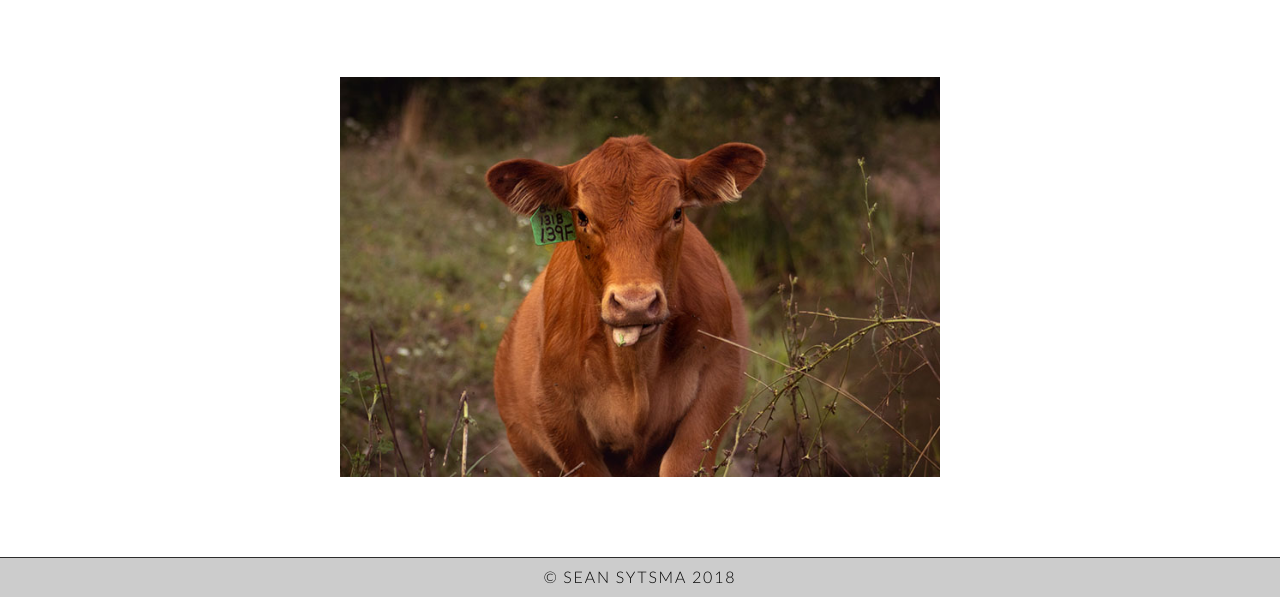
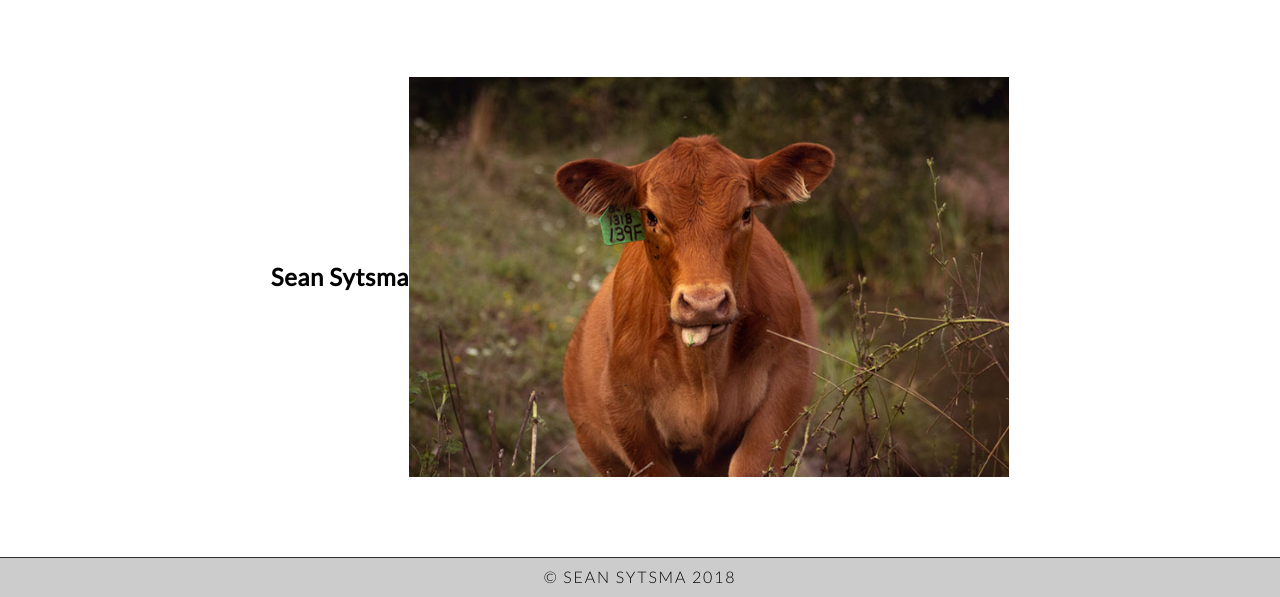
Before and after one commit to syts0002/mtm6330-midterm-syts0002, a website: page index.html in a window 1280 px wide. Shown: the part 203-800 px from the top of the page. Drawn offline with Linux system fonts and the light colour scheme.

Commit message:
updated index

```diff
--- a/index.html
+++ b/index.html
@@ -34,6 +34,7 @@
 
   <!-- main page content  -->
   <div class="content">
+    <h1>Sean Sytsma</h1>
     <div class="imageContainer">
       <img src="./img/landingImage.jpg" alt="Cow image." class="landingImage">
     </div>
```
